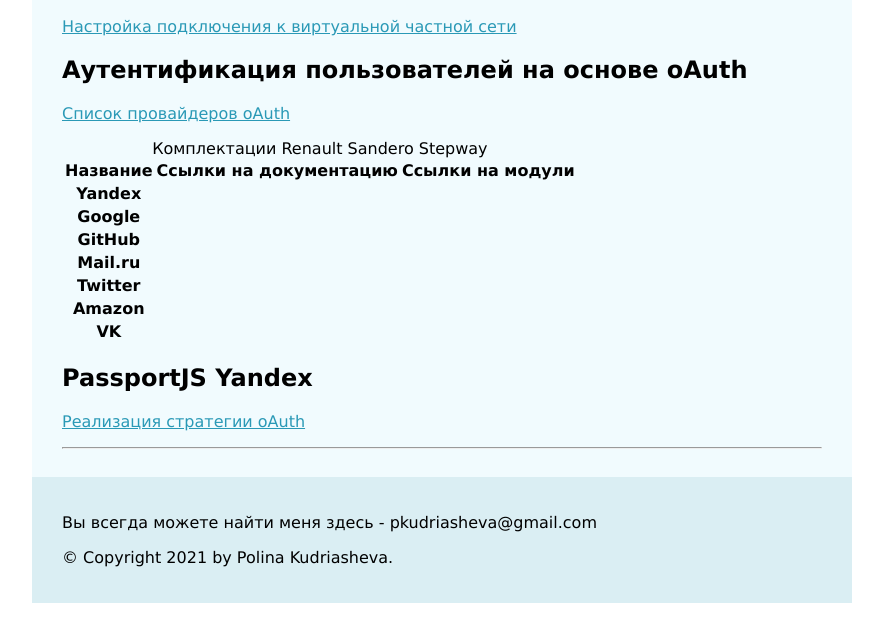
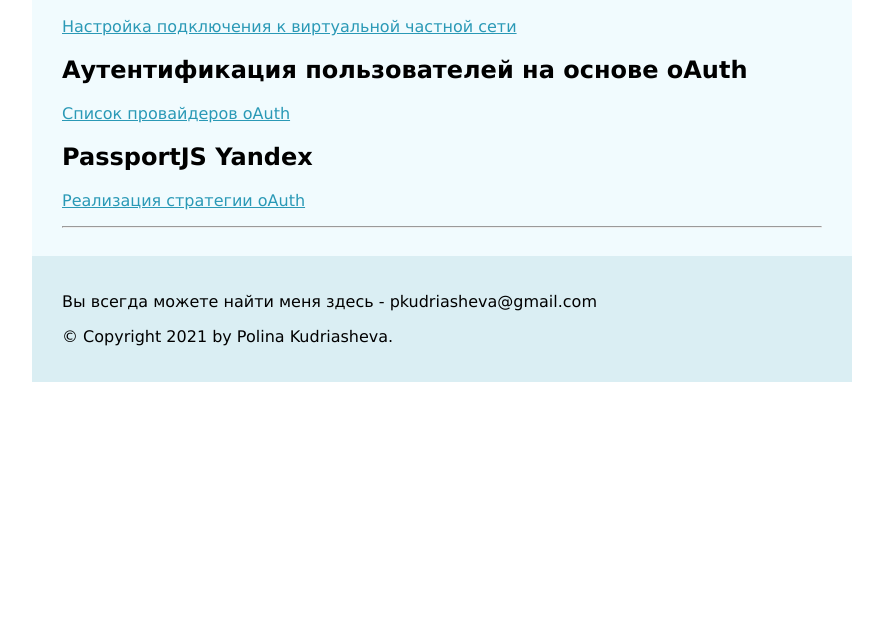
Before and after one commit to PolinaKudriasheva/PIT, a plain HTML site: page index.html in a window 1280 px wide. Shown: the part 1961-2602 px from the top of the page, without its empty margins (198-1081 px from the left). After the commit the page ends 2393 px from the top, so only its background shows below. Drawn offline with Linux system fonts and the light colour scheme.

Commit message:
Update index.html

```diff
--- a/index.html
+++ b/index.html
@@ -27,57 +27,6 @@
   <p><a href="https://docs.google.com/document/d/19h7JDowZcMmMYeLFunnjdiSWczUzbUGyBXzrcVLF-KE/edit?usp=sharing" target="_blank">Настройка подключения к виртуальной частной сети</a></p>
   <h2>Аутентификация пользователей на основе oAuth</h2>
   <p><a href="https://docs.google.com/document/d/12MaTDeBtVzGirViGh1Hlw_Tkhd3yNifv/edit?usp=sharing&ouid=102232409800060082985&rtpof=true&sd=true" target="_blank">Список провайдеров oAuth</a></p>
-
-  <table>
-  <caption>Комплектации Renault Sandero Stepway</caption>
-  <thead>
-    <tr>
-      <th>Название</th>
-      <th>Ссылки на документацию</th>
-      <th>Ссылки на модули</th>
-    </tr>
-  </thead>
-  <tfoot>
-    <tr>
-      <th>VK</th>
-      <td><a href="https://dev.vk.com/api/oauth-parameters" target="_blank"></a></td>
-      <td><a href="https://github.com/stevebest/passport-vkontakte" target="_blank"></a></td>
-    </tr>
-  </tfoot>
-  <tbody>
-    <tr>
-      <th>Yandex</th>
-      <td><a href="https://yandex.ru/dev/direct/doc/start/index.html" target="_blank"></a><a href="https://yandex.ru/dev/direct/doc/start/sandbox.html#sandbox" target="_blank"></a></td>
-      <td><a href="https://yandex.ru/dev/direct/doc/examples-v5/python3.html" target="_blank"></a></td>
-    </tr>
-    <tr>
-      <th>Google</th>
-      <td><a href="https://developers.google.com/identity/protocols/oauth2" target="_blank"></a></td>
-      <td><a href="https://github.com/googleapis/google-api-python-client" target="_blank"></a></td>
-    </tr>
-    <tr>
-     <th>GitHub</th>
-     <td><a href="https://docs.github.com/en/developers/apps/building-oauth-apps/creating-an-oauth-app" target="_blank"></a></td>
-     <td><a href="https://docs.github.com/en/developers/apps/building-oauth-apps/authorizing-oauth-apps" target="_blank"></a></td>
-    </tr>
-    <tr>
-     <th>Mail.ru</th>
-     <td><a href="https://help.mail.ru/developers/oauth" target="_blank"></a></td>
-     <td><a href="https://help.mail.ru/developers/oauth/button" target="_blank"></a></td>
-    </tr>
-    <tr>
-     <th>Twitter</th>
-     <td><a href="https://developer.twitter.com/en/docs/authentication/oauth-2-0" target="_blank"></a></td>
-     <td><a href="https://developer.twitter.com/en/docs/twitter-api/tools-and-libraries/v2" target="_blank"></a></td>
-    </tr>
-    <tr>
-     <th>Amazon</th>
-     <td><a href="https://docs.aws.amazon.com/cognito/latest/developerguide/authorization-endpoint.html" target="_blank"></a></td>
-     <td><a href="https://developer.amazon.com/docs/login-with-amazon/javascript-sdk-reference.html" target="_blank"></a></td>
-    </tr>
-  </tbody>
-</table>
-
   <h2>PassportJS Yandex</h2>
   <p><a href="https://docs.google.com/document/d/18w5RFvm8t9b4286UuQJl3vYPeKIzYG2OcCzzq9R4Wtc/edit?usp=sharing" target="_blank">Реализация стратегии oAuth</a></p>
    <p><hr>
```
